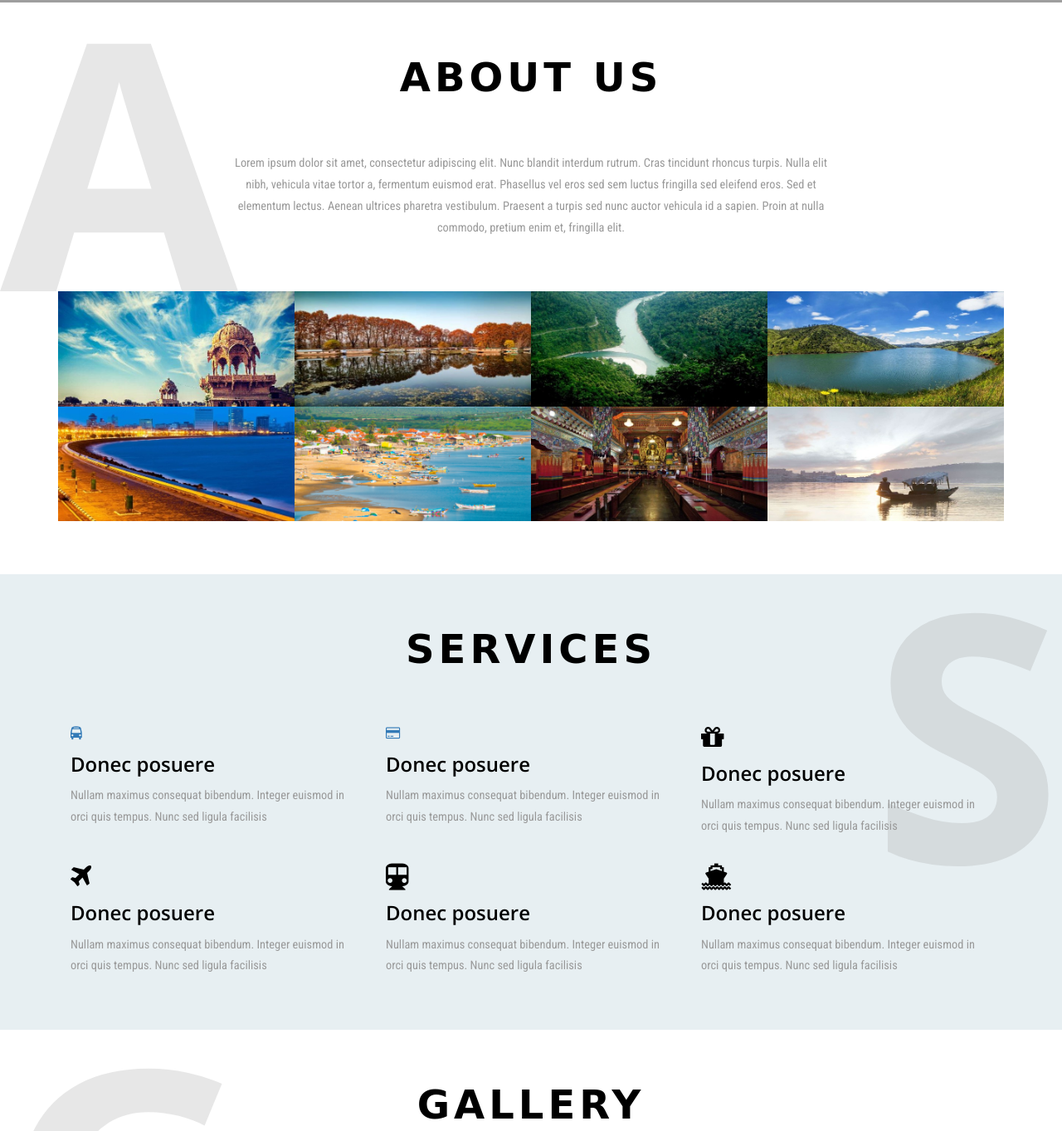
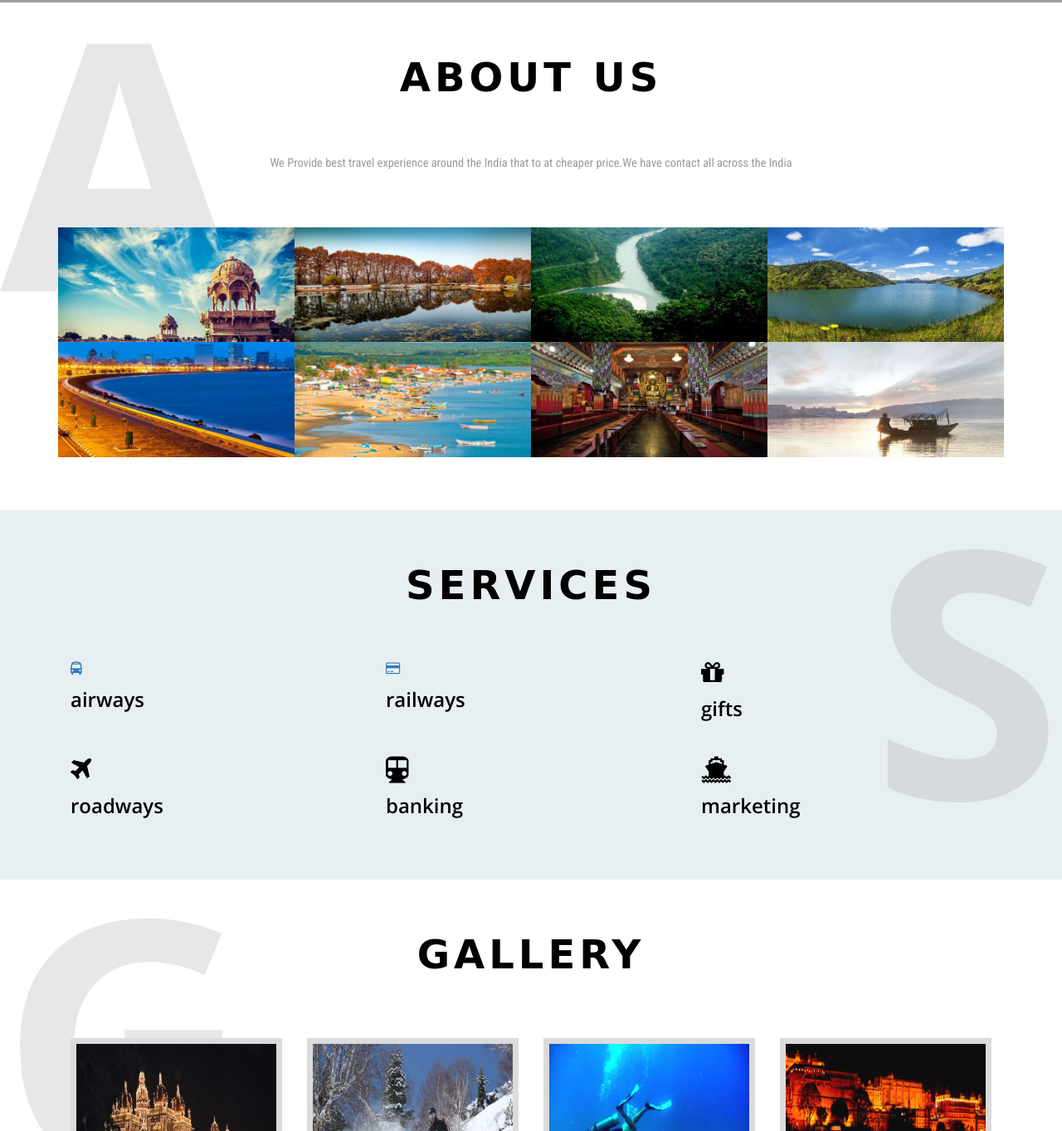
Before and after one commit to XMIRTUNJAY/TOURS-AND-TRAVEL, a plain HTML site: page index.html in a window 1280 px wide. Shown: the part 797-2160 px from the top of the page at 83% size. Drawn offline with nearby package versions, Linux system fonts and the light colour scheme; grey boxes are pictures that could not be loaded; a web font is replaced by a local one.

Commit message:
Update index.html

```diff
--- a/index.html
+++ b/index.html
@@ -2,7 +2,7 @@
 <!DOCTYPE html>
 <html lang="en">
 <head>
-<title>Global Tours a Travel Category Bootstrap responsive Website Template | Home :: w3layouts</title>
+<title>Global Tours </title>
 <meta name="viewport" content="width=device-width, initial-scale=1">
 <meta charset="utf-8">
 <meta name="keywords" content="Global Tours Responsive web template, Bootstrap Web Templates, Flat Web Templates, Android Compatible web template,
@@ -232,7 +232,7 @@ Smartphone Compatible web template, free webdesigns for Nokia, Samsung, LG, Sony
 					<h2>About Us</h2>
 				</div>
 				<div class="w3ls-about-info">
-					<p>Lorem ipsum dolor sit amet, consectetur adipiscing elit. Nunc blandit interdum rutrum. Cras tincidunt rhoncus turpis. Nulla elit nibh, vehicula vitae tortor a, fermentum euismod erat. Phasellus vel eros sed sem luctus fringilla sed eleifend eros. Sed et elementum lectus. Aenean ultrices pharetra vestibulum. Praesent a turpis sed nunc auctor vehicula id a sapien. Proin at nulla commodo, pretium enim et, fringilla elit.</p>
+					<p>We Provide best travel experience around the India that to at cheaper price.We have contact all across the India</p>
 					<div class="w3ls-about-grids">
 						<div class="col-md-3 w3ls-about-grid">
 							<img src="images/a8.png" alt="" />
@@ -278,33 +278,34 @@ Smartphone Compatible web template, free webdesigns for Nokia, Samsung, LG, Sony
 				<div class="agileits-services-grids">
 					<div class="col-md-4 agileits-services-grid">
 						<a href="file:///C:/Users/MIRTUNJAY/Downloads/web/4/web/index.html" target="_blank" class="fa fa-bus" aria-hidden="true"></a>
-						<h4>Donec posuere</h4>
-						<p>Nullam maximus consequat bibendum. Integer euismod in orci quis tempus. Nunc sed ligula facilisis</p>
+						<h4>airways</h4>
+						<p>
+						</p>
 					</div>
 					<div class="col-md-4 agileits-services-grid">
 						<a href="file:///C:/Users/MIRTUNJAY/Downloads/web/4/web/index.html" target="_blank" class="fa fa-credit-card" aria-hidden="true"></a>
-						<h4>Donec posuere</h4>
-						<p>Nullam maximus consequat bibendum. Integer euismod in orci quis tempus. Nunc sed ligula facilisis</p>
+						<h4>railways</h4>
+						<p></p>
 					</div>
 					<div class="col-md-4 agileits-services-grid">
 						<i class="fa fa-gift" aria-hidden="true"></i>
-						<h4>Donec posuere</h4>
-						<p>Nullam maximus consequat bibendum. Integer euismod in orci quis tempus. Nunc sed ligula facilisis</p>
+						<h4>gifts</h4>
+						<p></p>
 					</div>
 					<div class="col-md-4 agileits-services-grid">
 						<i class="fa fa-plane" aria-hidden="true"></i>
-						<h4>Donec posuere</h4>
-						<p>Nullam maximus consequat bibendum. Integer euismod in orci quis tempus. Nunc sed ligula facilisis</p>
+						<h4>roadways</h4>
+						<p></p>
 					</div>
 					<div class="col-md-4 agileits-services-grid">
 						<i class="fa fa-subway" aria-hidden="true"></i>
-						<h4>Donec posuere</h4>
-						<p>Nullam maximus consequat bibendum. Integer euismod in orci quis tempus. Nunc sed ligula facilisis</p>
+						<h4>banking</h4>
+						<p></p>
 					</div>
 					<div class="col-md-4 agileits-services-grid">
 						<i class="fa fa-ship" aria-hidden="true"></i>
-						<h4>Donec posuere</h4>
-						<p>Nullam maximus consequat bibendum. Integer euismod in orci quis tempus. Nunc sed ligula facilisis</p>
+						<h4>marketing</h4>
+						<p></p>
 					</div>
 					<div class="clearfix"> </div>
 				</div>
@@ -494,8 +495,8 @@ India’s Blue City, tucked into the Western state of Rajasthan, is a colorful r
 										<div class="clearfix"> </div>
 									</div>
 									<div class="testimonial-img-info">
-										<p><i class="fa fa-quote-left" aria-hidden="true"></i> Aenean tincidunt lectus id ipsum congue egestas. Pellentesque a molestie dui, vitae tincidunt odio. Morbi nisi sapien, tincidunt et porttitor ac, tempor vitae orci. In ipsum leo, molestie ut lacus in, consequat efficitur metus. Suspendisse porttitor nulla arcu, eget iaculis nibh lobortis in. Duis egestas placerat massa, sit amet mattis dui pretium id. <i class="fa fa-quote-right" aria-hidden="true"></i></p>
-										<h5>Prithviraj Wable</h5>
+										<p><i class="fa fa-quote-left" aria-hidden="true"></i>  nisi sapien, tincidunt et porttitor ac, tempor vitae orci. In ipsum leo, molestie ut lacus in, consequat efficitur metus. Suspendisse porttitor nulla arcu, eget iaculis nibh lobortis in. Duis egestas placerat massa, sit amet mattis dui pretium id. <i class="fa fa-quote-right" aria-hidden="true"></i></p>
+										<h5>Prithviraj Wable</h5>nisi sapien, tincidunt et porttitor ac, tempor vitae orci. In ipsum leo, molestie ut lacus in, consequat efficitur metus. Suspendisse porttit
 										<h6>Mid-sit</h6>
 									</div>
 								</li>
@@ -583,9 +584,9 @@ India’s Blue City, tucked into the Western state of Rajasthan, is a colorful r
 
 						</div>
 						<div class="col-sm-8 agile-news-img-info">
-							<h5><a href="#" data-toggle="modal" data-target="#myModal">Lorem ipsum dolor</a></h5>
+							<h5><a href="#" data-toggle="modal" data-target="#myModal">gateway of india</a></h5>
 							<div class="agileits-w3layouts-border"> </div>
-							<p>Sed accumsan nisl ut ex fermentum, eget sodales eros elementum. Curabitur dapibus placerat quam in vehicula. Morbi fermentum sodales varius.</p>
+							<p> .</p>
 							<h6><i class="fa fa-calendar" aria-hidden="true"></i> 24th Dec,2016</h6>
 						</div>
 						<div class="clearfix"> </div>
@@ -595,9 +596,9 @@ India’s Blue City, tucked into the Western state of Rajasthan, is a colorful r
 
 						</div>
 						<div class="col-sm-8 agile-news-img-info">
-							<h5><a href="#" data-toggle="modal" data-target="#myModal">Lorem ipsum dolor</a></h5>
+							<h5><a href="#" data-toggle="modal" data-target="#myModal">india gate</a></h5>
 							<div class="agileits-w3layouts-border"> </div>
-							<p>Nunc ornare a quam et tincidunt. Aliquam et magna id lectus egestas sollicitudin. Quisque sed rhoncus magna. Morbi a orci mi.</p>
+							<p></p>
 							<h6><i class="fa fa-calendar" aria-hidden="true"></i> 24th Dec,2016</h6>
 						</div>
 						<div class="clearfix"> </div>
@@ -620,7 +621,7 @@ India’s Blue City, tucked into the Western state of Rajasthan, is a colorful r
 					<div class="modal-body">
 					<div class="agileits-w3layouts-info">
 						<img src="images/1a.jpg" alt="" />
-						<p>Duis venenatis, turpis eu bibendum porttitor, sapien quam ultricies tellus, ac rhoncus risus odio eget nunc. Pellentesque ac fermentum diam. Integer eu facilisis nunc, a iaculis felis. Pellentesque pellentesque tempor enim, in dapibus turpis porttitor quis. Suspendisse ultrices hendrerit massa. Nam id metus id tellus ultrices ullamcorper.  Cras tempor massa luctus, varius lacus sit amet, blandit lorem. Duis auctor in tortor sed tristique. Proin sed finibus sem.</p>
+						<p></p>
 					</div>
 				</div>
 			</div>
@@ -666,8 +667,7 @@ India’s Blue City, tucked into the Western state of Rajasthan, is a colorful r
 									<img src="images/t2.jpg" alt="" />
 								</div>
 								<div class="back">
-									<h4>Steven Wilson</h4>
-									<p>Quisque vitae</p>
+
 									<div class="w3l-social">
 										<ul>
 											<li><a href="#"><i class="fa fa-facebook"></i></a></li>
@@ -686,8 +686,7 @@ India’s Blue City, tucked into the Western state of Rajasthan, is a colorful r
 									<img src="images/t3.jpg" alt="" />
 								</div>
 								<div class="back">
-									<h4>Johan Botha</h4>
-									<p>Nulla molestie</p>
+
 									<div class="w3l-social">
 										<ul>
 											<li><a href="#"><i class="fa fa-facebook"></i></a></li>
@@ -706,8 +705,7 @@ India’s Blue City, tucked into the Western state of Rajasthan, is a colorful r
 									<img src="images/t4.jpg" alt="" />
 								</div>
 								<div class="back">
-									<h4>Mary Jane</h4>
-									<p>Aliquam non</p>
+
 									<div class="w3l-social">
 										<ul>
 											<li><a href="#"><i class="fa fa-facebook"></i></a></li>
```
